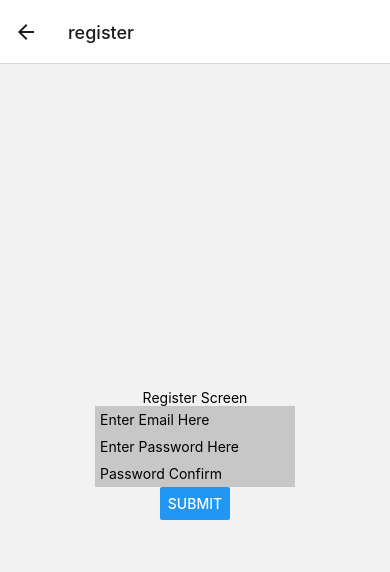
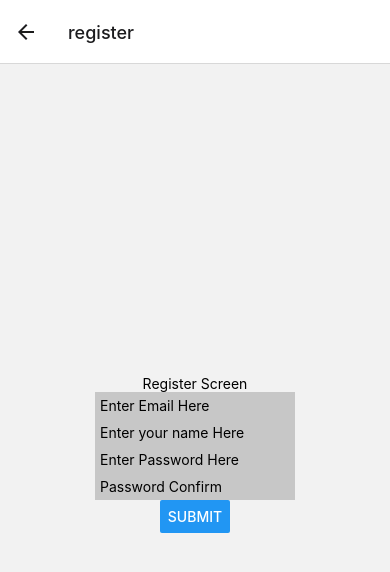
Before and after one commit to 6410615121/uniconnect, a React Native app: screen /Main in a window 390 px wide. Both pictures are taken after a click on the button "REGISTER". Shown: the top 572 px of the page. Built offline with nearby package versions, Linux system fonts and the light colour scheme.

Commit message:
update register

```diff
--- a/components/Screens/RegisterScreen.js
+++ b/components/Screens/RegisterScreen.js
@@ -6,6 +6,7 @@ import { register } from "../../firebase/firebaseAuth";
 
 export default function RegisterScreen({ navigation }) {
   const [email, setEmail] = useState("");
+  const [name, setName] = useState("");
   const [password, setPassword] = useState("");
   const [confirmPassword, setConfirmPassword] = useState("");
   const [registerMessage, setRegisterMessage] = useState("");
@@ -19,9 +20,10 @@ export default function RegisterScreen({ navigation }) {
       return;
     }
 
-    register(email, password).then(
+    register(name, email, password).then(
       (isSuccessful) => {
         console.log('Registration successful:', isSuccessful)
+        // console.log('password', password)
 
         if(isSuccessful){
           setRegisterMessage('sucessfully registered')
@@ -33,44 +35,6 @@ export default function RegisterScreen({ navigation }) {
       console.error('Error during registration:', error);
     });
 
-
-
-    // if(result){
-    //   setRegisterMessage("Registered!!")
-    // }else{
-    //   setRegisterMessage(result)
-    // }
-
-
-    // old backend
-    // axios
-    //   .post(
-    //     `http://${API_host}:${API_port}/auth/register`,
-    //     {
-    //       username: username,
-    //       password: password,
-    //       confirmPassword: confirmPassword,
-    //     },
-    //     { timeout: 5000 }
-    //   )
-    //   .then((response) => {
-    //     console.log(response.data);
-    //     setRegisterMessage("register sucessfully");
-    //   })
-    //   .catch((err) => {
-    //     if (err.code === "ECONNABORTED") {
-    //       console.log("Request timed out");
-    //       setRegisterMessage("timeout");
-    //       return;
-    //     }
-
-    //     if (err.response.status === 400) {
-    //       setRegisterMessage("This username was already taken.");
-    //     } else if (err.response.status === 500) {
-    //       console.log(err.response.data);
-    //       setRegisterMessage("500 internal server error");
-    //     }
-    //   });
   }
 
   return (
@@ -82,6 +46,11 @@ export default function RegisterScreen({ navigation }) {
         style={{ backgroundColor: "#C7C7C7", padding: 5, width: 200 }}
         placeholder="Enter Email Here"
         onChangeText={(text) => setEmail(text)}
+      />
+      <TextInput
+        style={{ backgroundColor: "#C7C7C7", padding: 5, width: 200 }}
+        placeholder="Enter your name Here"
+        onChangeText={(text) => setName(text)}
       />
       <TextInput
         style={{ backgroundColor: "#C7C7C7", padding: 5, width: 200 }}
```
